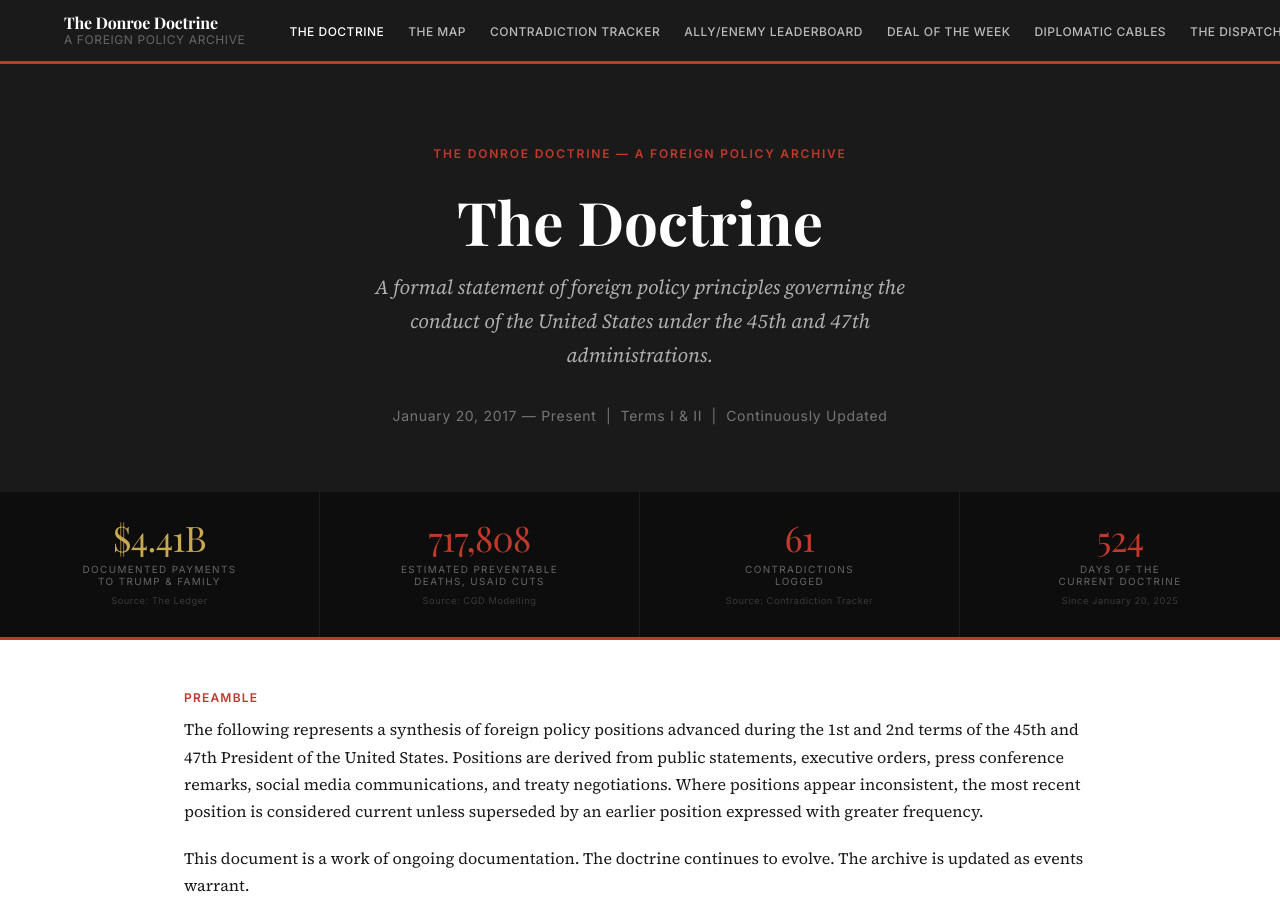
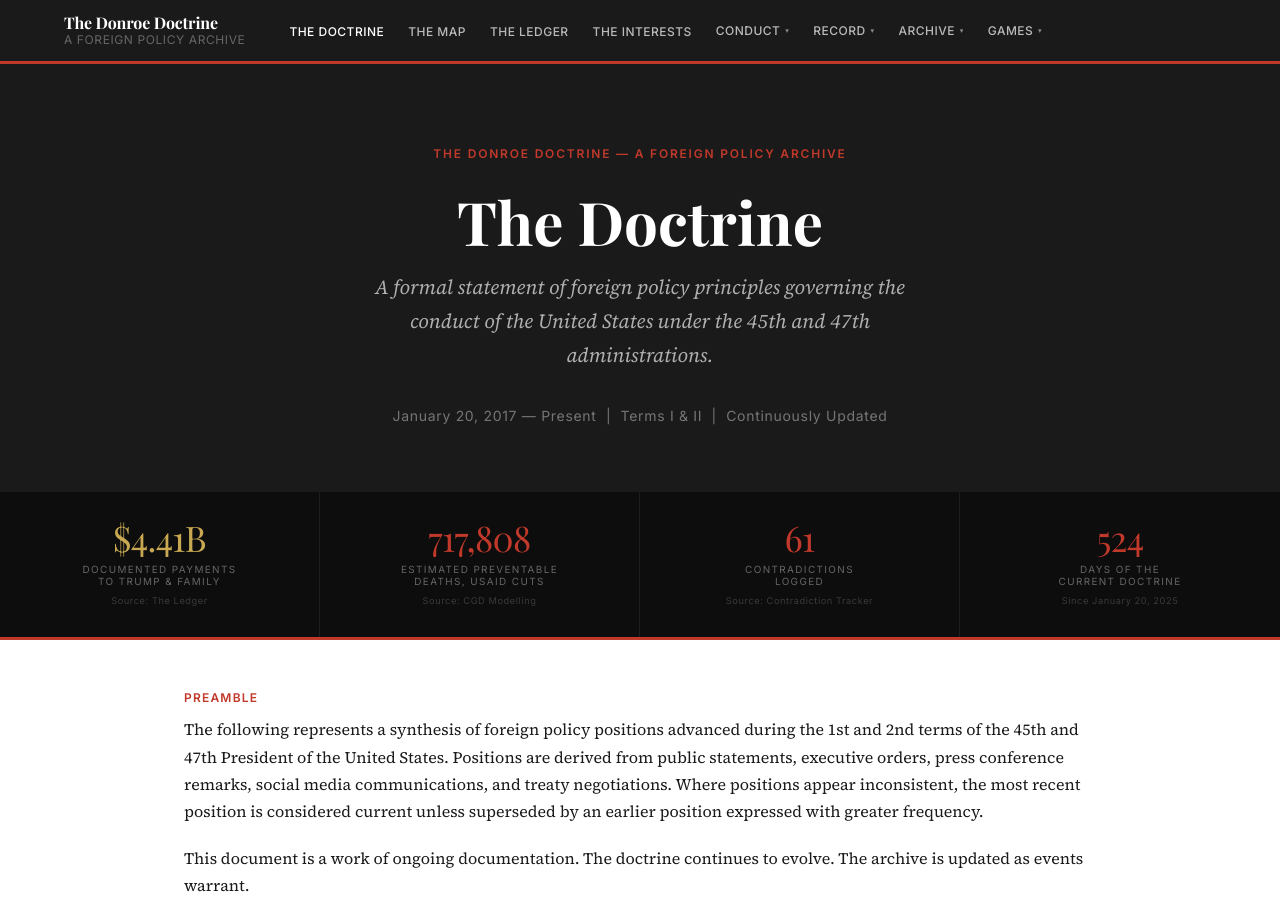
Before and after one commit to dtgara/donroe-doctrine, a Jekyll site: the page built from index.html, in a window 1280 px wide and 900 px high. Built offline with Jekyll 4.4.1, drawn with Linux system fonts in a browser that asks for light colours; some web fonts are replaced.

Commit message:
Fix nav: restore Conduct/Record/Archive structure, add Games dropdown, align CSS/JS class names

```diff
--- a/_includes/nav.html
+++ b/_includes/nav.html
@@ -8,35 +8,66 @@
       <span></span><span></span><span></span>
     </button>
     <ul class="nav-links">
+
       <li><a href="{{ '/' | relative_url }}"{% if page.url == '/' %} class="active" aria-current="page"{% endif %}>The Doctrine</a></li>
       <li><a href="{{ '/map/' | relative_url }}"{% if page.url contains '/map' %} class="active" aria-current="page"{% endif %}>The Map</a></li>
-      <li><a href="{{ '/contradictions/' | relative_url }}"{% if page.url contains '/contradictions' %} class="active" aria-current="page"{% endif %}>Contradiction Tracker</a></li>
-      <li><a href="{{ '/leaderboard/' | relative_url }}"{% if page.url contains '/leaderboard' %} class="active" aria-current="page"{% endif %}>Ally/Enemy Leaderboard</a></li>
-      <li><a href="{{ '/deals/' | relative_url }}"{% if page.url contains '/deals' %} class="active" aria-current="page"{% endif %}>Deal of the Week</a></li>
-      <li><a href="{{ '/cables/' | relative_url }}"{% if page.url contains '/cables' %} class="active" aria-current="page"{% endif %}>Diplomatic Cables</a></li>
-      <li><a href="{{ '/dispatches/' | relative_url }}"{% if page.url contains '/dispatches' %} class="active" aria-current="page"{% endif %}>The Dispatches</a></li>
+      <li><a href="{{ '/bribes/' | relative_url }}"{% if page.url contains '/bribes' %} class="active" aria-current="page"{% endif %}>The Ledger</a></li>
+      <li><a href="{{ '/interests/' | relative_url }}"{% if page.url contains '/interests' %} class="active" aria-current="page"{% endif %}>The Interests</a></li>
 
-      <!-- Archives dropdown -->
-      <li class="nav-dropdown{% if page.url contains '/quotes' or page.url contains '/tariffs' %} active{% endif %}">
-        <button class="nav-dropdown-toggle" aria-haspopup="true" aria-expanded="false">
-          Archives <span class="nav-caret" aria-hidden="true">▾</span>
+      {% assign in_conduct = false %}
+      {% if page.url contains '/strongmen' or page.url contains '/epithets' or page.url contains '/contradictions' or page.url contains '/leaderboard' %}{% assign in_conduct = true %}{% endif %}
+      <li class="nav-dropdown">
+        <button class="nav-dropdown-trigger{% if in_conduct %} active{% endif %}" aria-expanded="false" aria-haspopup="true">
+          Conduct <span class="nav-dropdown-arrow">▾</span>
         </button>
         <ul class="nav-dropdown-menu" role="menu">
-          <li role="none"><a href="{{ '/quotes/' | relative_url }}" role="menuitem"{% if page.url contains '/quotes' %} class="active" aria-current="page"{% endif %}>Quote Archive</a></li>
-          <li role="none"><a href="{{ '/tariffs/' | relative_url }}" role="menuitem"{% if page.url contains '/tariffs' %} class="active" aria-current="page"{% endif %}>Tariff Calculator</a></li>
+          <li><a href="{{ '/strongmen/' | relative_url }}"{% if page.url contains '/strongmen' %} class="active"{% endif %} role="menuitem">Strongmen</a></li>
+          <li><a href="{{ '/epithets/' | relative_url }}"{% if page.url contains '/epithets' %} class="active"{% endif %} role="menuitem">Epithets</a></li>
+          <li><a href="{{ '/contradictions/' | relative_url }}"{% if page.url contains '/contradictions' %} class="active"{% endif %} role="menuitem">Contradictions</a></li>
+          <li><a href="{{ '/leaderboard/' | relative_url }}"{% if page.url contains '/leaderboard' %} class="active"{% endif %} role="menuitem">Leaderboard</a></li>
         </ul>
       </li>
 
-      <!-- Games dropdown -->
-      <li class="nav-dropdown{% if page.url contains '/bingo' or page.url contains '/quote-game' %} active{% endif %}">
-        <button class="nav-dropdown-toggle" aria-haspopup="true" aria-expanded="false">
-          Games <span class="nav-caret" aria-hidden="true">▾</span>
+      {% assign in_record = false %}
+      {% if page.url contains '/withdrawals' or page.url contains '/predictions' or page.url contains '/toll' or page.url contains '/deals' %}{% assign in_record = true %}{% endif %}
+      <li class="nav-dropdown">
+        <button class="nav-dropdown-trigger{% if in_record %} active{% endif %}" aria-expanded="false" aria-haspopup="true">
+          Record <span class="nav-dropdown-arrow">▾</span>
         </button>
         <ul class="nav-dropdown-menu" role="menu">
-          <li role="none"><a href="{{ '/quote-game/' | relative_url }}" role="menuitem"{% if page.url contains '/quote-game' %} class="active" aria-current="page"{% endif %}>Did He Say It?</a></li>
-          <li role="none"><a href="{{ '/bingo/' | relative_url }}" role="menuitem"{% if page.url contains '/bingo' %} class="active" aria-current="page"{% endif %}>Press Briefing Bingo</a></li>
+          <li><a href="{{ '/withdrawals/' | relative_url }}"{% if page.url contains '/withdrawals' %} class="active"{% endif %} role="menuitem">Withdrawals</a></li>
+          <li><a href="{{ '/predictions/' | relative_url }}"{% if page.url contains '/predictions' %} class="active"{% endif %} role="menuitem">Predictions</a></li>
+          <li><a href="{{ '/toll/' | relative_url }}"{% if page.url contains '/toll' %} class="active"{% endif %} role="menuitem">The Toll</a></li>
+          <li><a href="{{ '/deals/' | relative_url }}"{% if page.url contains '/deals' %} class="active"{% endif %} role="menuitem">Deals</a></li>
         </ul>
       </li>
+
+      {% assign in_archive = false %}
+      {% if page.url contains '/cables' or page.url contains '/quotes' or page.url contains '/dispatches' or page.url contains '/tariffs' %}{% assign in_archive = true %}{% endif %}
+      <li class="nav-dropdown">
+        <button class="nav-dropdown-trigger{% if in_archive %} active{% endif %}" aria-expanded="false" aria-haspopup="true">
+          Archive <span class="nav-dropdown-arrow">▾</span>
+        </button>
+        <ul class="nav-dropdown-menu" role="menu">
+          <li><a href="{{ '/cables/' | relative_url }}"{% if page.url contains '/cables' %} class="active"{% endif %} role="menuitem">Cables</a></li>
+          <li><a href="{{ '/quotes/' | relative_url }}"{% if page.url contains '/quotes' %} class="active"{% endif %} role="menuitem">Quotes</a></li>
+          <li><a href="{{ '/dispatches/' | relative_url }}"{% if page.url contains '/dispatches' %} class="active"{% endif %} role="menuitem">Dispatches</a></li>
+          <li><a href="{{ '/tariffs/' | relative_url }}"{% if page.url contains '/tariffs' %} class="active"{% endif %} role="menuitem">Tariff Calculator</a></li>
+        </ul>
+      </li>
+
+      {% assign in_games = false %}
+      {% if page.url contains '/bingo' or page.url contains '/quote-game' %}{% assign in_games = true %}{% endif %}
+      <li class="nav-dropdown">
+        <button class="nav-dropdown-trigger{% if in_games %} active{% endif %}" aria-expanded="false" aria-haspopup="true">
+          Games <span class="nav-dropdown-arrow">▾</span>
+        </button>
+        <ul class="nav-dropdown-menu" role="menu">
+          <li><a href="{{ '/quote-game/' | relative_url }}"{% if page.url contains '/quote-game' %} class="active"{% endif %} role="menuitem">Did He Say It?</a></li>
+          <li><a href="{{ '/bingo/' | relative_url }}"{% if page.url contains '/bingo' %} class="active"{% endif %} role="menuitem">Press Briefing Bingo</a></li>
+        </ul>
+      </li>
+
     </ul>
   </div>
 </nav>
--- a/assets/js/main.js
+++ b/assets/js/main.js
@@ -1,13 +1,13 @@
 /* =============================================================================
    THE DONROE DOCTRINE — Main JavaScript
-   Handles: mobile nav, nav dropdowns, filter bars, quote sharing
+   Handles: mobile nav, grouped dropdown nav, filter bars, quote sharing
    ========================================================================== */
 
 (function () {
   'use strict';
 
   /* ---------------------------------------------------------------------------
-     Mobile Navigation
+     Mobile Navigation Toggle
      ------------------------------------------------------------------------- */
   const navToggle = document.querySelector('.nav-toggle');
   const navLinks  = document.querySelector('.nav-links');
@@ -18,15 +18,14 @@
       navToggle.setAttribute('aria-expanded', isOpen ? 'true' : 'false');
     });
 
-    // Close nav on outside click
     document.addEventListener('click', function (e) {
       if (!e.target.closest('.site-nav')) {
         navLinks.classList.remove('open');
         navToggle.setAttribute('aria-expanded', 'false');
+        closeAllDropdowns();
       }
     });
 
-    // Close nav after link click (mobile)
     navLinks.querySelectorAll('a').forEach(function (link) {
       link.addEventListener('click', function () {
         navLinks.classList.remove('open');
@@ -36,43 +35,41 @@
   }
 
   /* ---------------------------------------------------------------------------
-     Nav Dropdowns
+     Grouped Dropdown Nav
+     — Desktop: hover handled by CSS
+     — Mobile: click toggles .open on the parent .nav-dropdown
+     — Click outside closes all
      ------------------------------------------------------------------------- */
-  document.querySelectorAll('.nav-dropdown-toggle').forEach(function (toggle) {
-    toggle.addEventListener('click', function (e) {
+  function closeAllDropdowns(except) {
+    document.querySelectorAll('.nav-dropdown').forEach(function (dd) {
+      if (dd !== except) {
+        dd.classList.remove('open');
+        const btn = dd.querySelector('.nav-dropdown-trigger');
+        if (btn) btn.setAttribute('aria-expanded', 'false');
+      }
+    });
+  }
+
+  document.querySelectorAll('.nav-dropdown-trigger').forEach(function (trigger) {
+    trigger.addEventListener('click', function (e) {
       e.stopPropagation();
-      const item = toggle.closest('.nav-dropdown');
-      const isOpen = item.classList.contains('open');
-      // Close all other dropdowns first
-      document.querySelectorAll('.nav-dropdown.open').forEach(function (el) {
-        el.classList.remove('open');
-        el.querySelector('.nav-dropdown-toggle').setAttribute('aria-expanded', 'false');
-      });
-      if (!isOpen) {
-        item.classList.add('open');
-        toggle.setAttribute('aria-expanded', 'true');
-      }
+      const parent = trigger.closest('.nav-dropdown');
+      const isOpen = parent.classList.toggle('open');
+      trigger.setAttribute('aria-expanded', isOpen ? 'true' : 'false');
+      if (isOpen) closeAllDropdowns(parent);
     });
   });
 
-  // Close dropdowns on outside click
+  /* Close dropdowns on outside click (desktop) */
   document.addEventListener('click', function (e) {
     if (!e.target.closest('.nav-dropdown')) {
-      document.querySelectorAll('.nav-dropdown.open').forEach(function (el) {
-        el.classList.remove('open');
-        el.querySelector('.nav-dropdown-toggle').setAttribute('aria-expanded', 'false');
-      });
+      closeAllDropdowns();
     }
   });
 
-  // Close dropdown after selecting a link
-  document.querySelectorAll('.nav-dropdown-menu a').forEach(function (link) {
-    link.addEventListener('click', function () {
-      document.querySelectorAll('.nav-dropdown.open').forEach(function (el) {
-        el.classList.remove('open');
-        el.querySelector('.nav-dropdown-toggle').setAttribute('aria-expanded', 'false');
-      });
-    });
+  /* Keyboard: Escape closes open dropdown */
+  document.addEventListener('keydown', function (e) {
+    if (e.key === 'Escape') closeAllDropdowns();
   });
 
   /* ---------------------------------------------------------------------------
```
Also changed, not shown: assets/css/style.css (+10 -10 lines).
